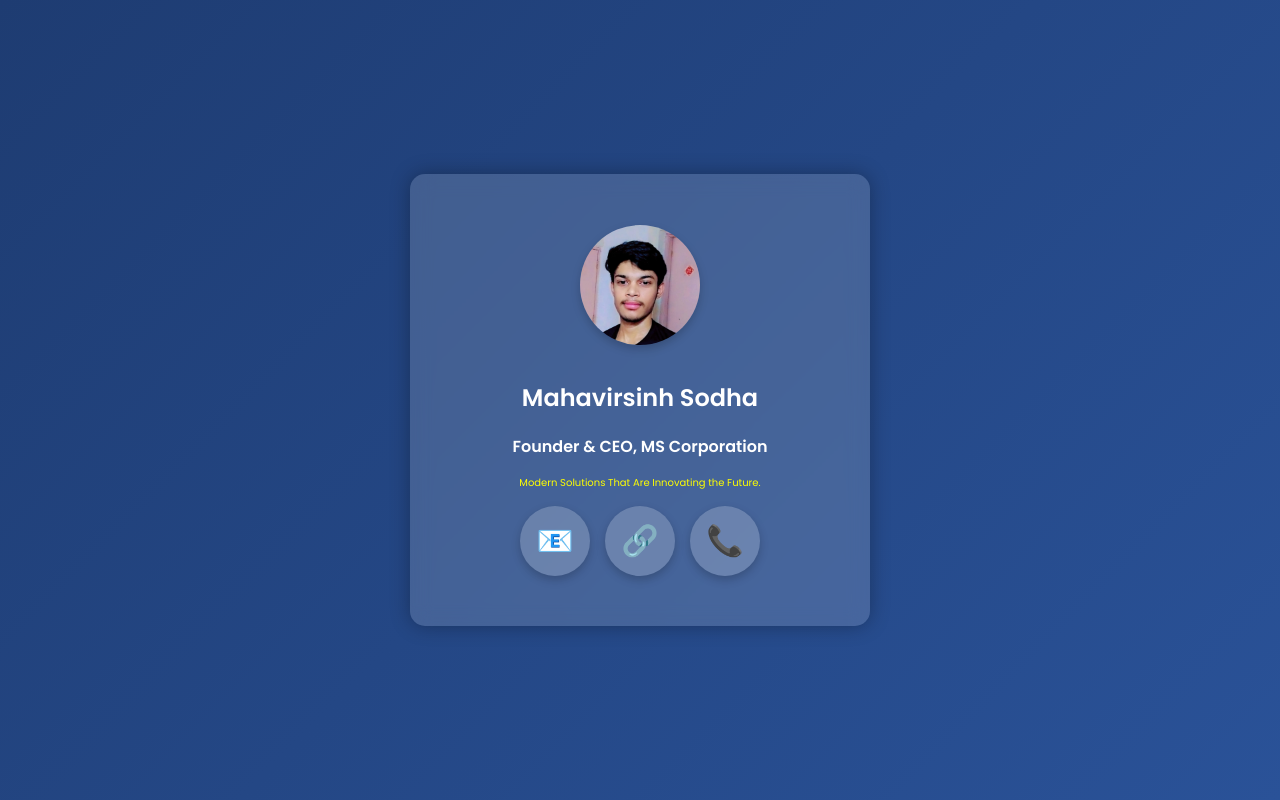
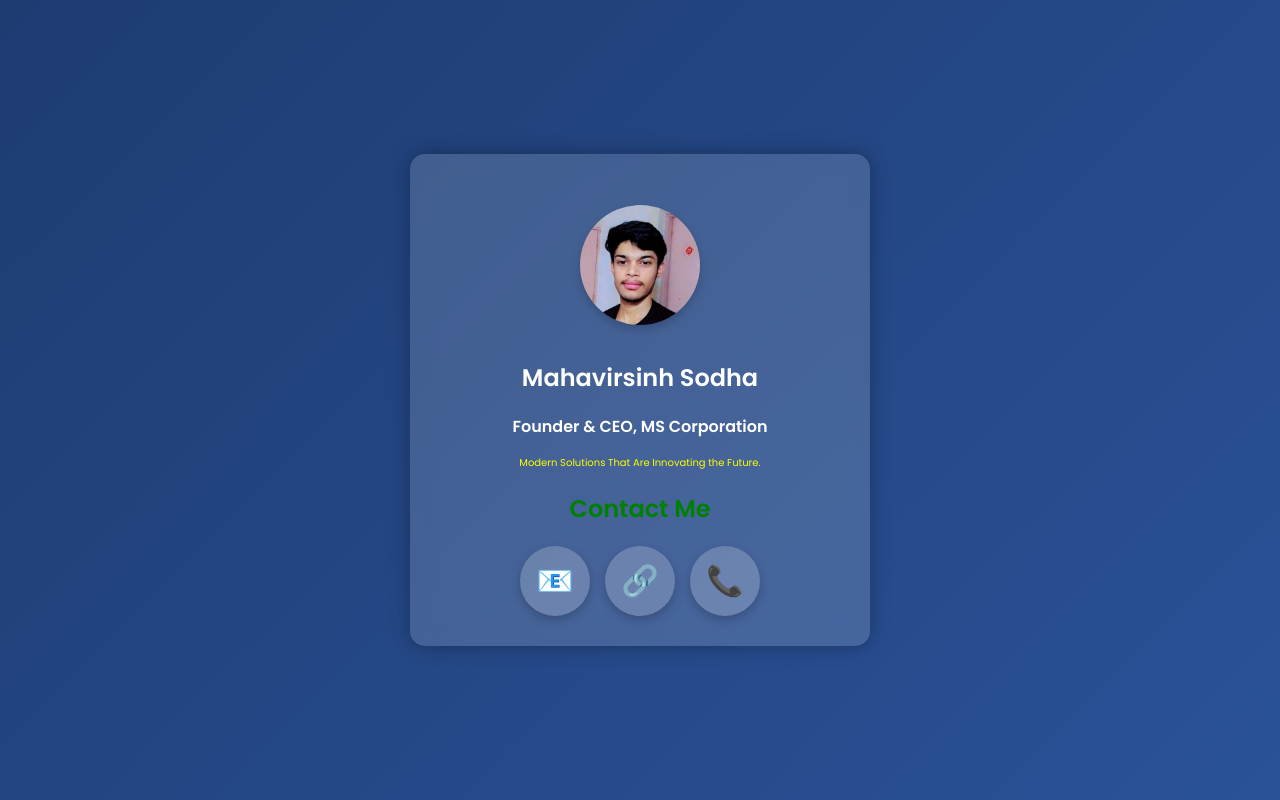
Before and after one commit to codewithms7777/codewithms7777.github.io, a plain HTML site: page index.html in a window 1280 px wide. Drawn offline with Linux system fonts and the light colour scheme.

Commit message:
Update index.html

```diff
--- a/index.html
+++ b/index.html
@@ -105,7 +105,7 @@
             <p style="font-size:10px; color: yellow;">Modern Solutions That Are Innovating the Future.</p>
         </section>
         <section class="contact">
-            <h2 style="font-weight: bold; color: green;>Contact Me</h2>
+            <h2 style="font-weight: bold; color: green;">Contact Me</h2>
             <div class="icons">
                 <a href="mailto:mahavirsinhsodha777@outlook.com" class="icon">📧</a>
                 <a href="https://mscorp7.github.io/" class="icon">🔗</a>
```
